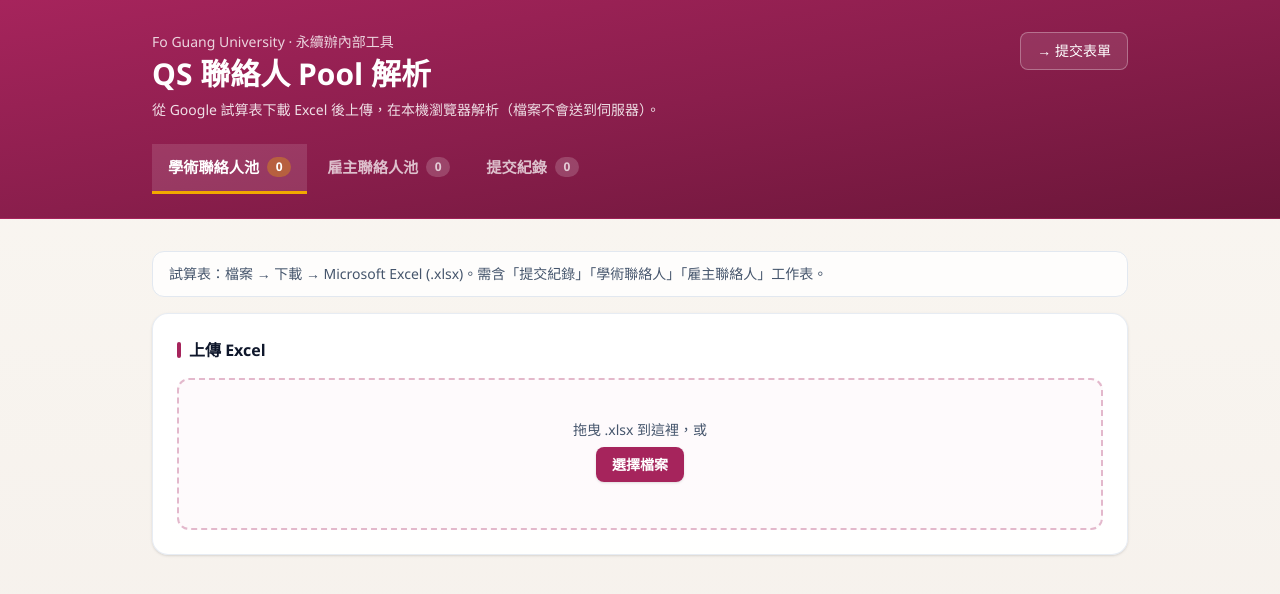
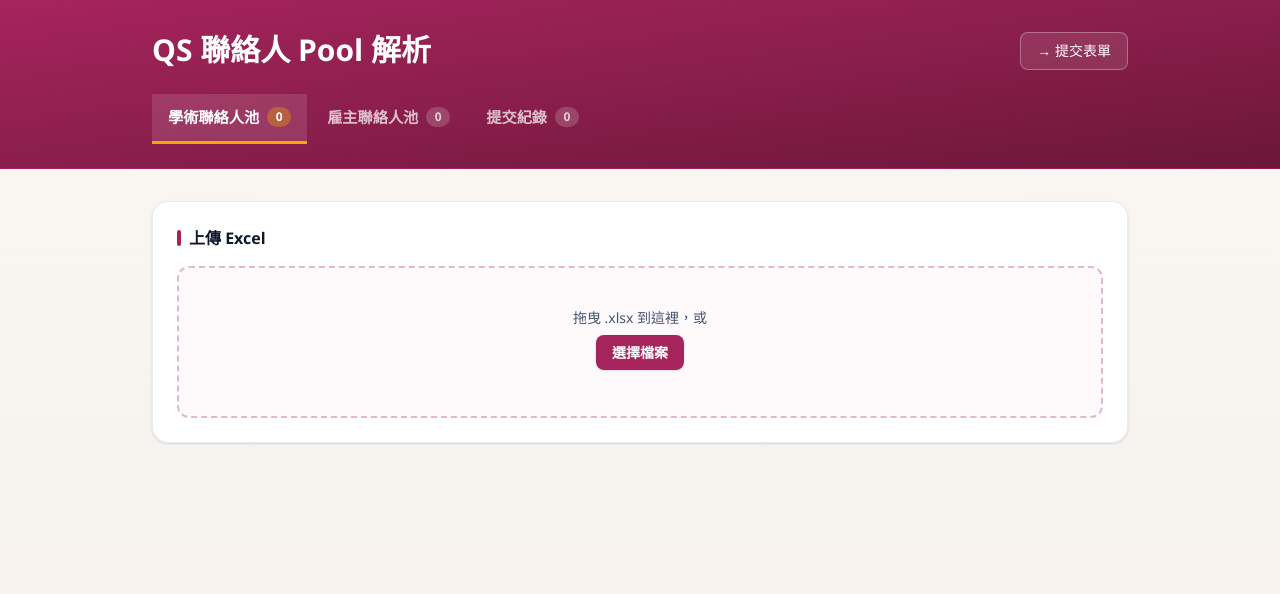
Before and after one commit to Sixshoes/qs-pool-viewer, an Astro site: page / in a window 1280 px wide. Built offline with nearby package versions, Linux system fonts and the light colour scheme; Astro itself is replaced by a stand-in of ours.

Commit message:
Remove explanatory header and upload helper copy.
Co-authored-by: Cursor <cursoragent@cursor.com>

```diff
--- a/src/pages/index.astro
+++ b/src/pages/index.astro
@@ -9,11 +9,7 @@ const submitSite = 'https://sixshoes.github.io/qs-contact-submission/';
     <div class="mx-auto max-w-5xl px-4 pt-8 sm:px-6">
       <div class="flex flex-wrap items-start justify-between gap-4">
         <div>
-          <p class="text-sm text-white/80">Fo Guang University · 永續辦內部工具</p>
-          <h1 class="mt-1 text-2xl font-bold sm:text-3xl">QS 聯絡人 Pool 解析</h1>
-          <p class="mt-2 max-w-2xl text-sm text-white/85">
-            從 Google 試算表下載 Excel 後上傳，在本機瀏覽器解析（檔案不會送到伺服器）。
-          </p>
+          <h1 class="text-2xl font-bold sm:text-3xl">QS 聯絡人 Pool 解析</h1>
         </div>
         <div class="flex flex-wrap items-center gap-2">
           <button type="button" id="btn-reupload" class="hidden rounded-lg border border-white/30 bg-white/10 px-4 py-2 text-sm font-medium text-white hover:bg-white/20">
@@ -45,9 +41,6 @@ const submitSite = 'https://sixshoes.github.io/qs-contact-submission/';
 
   <main class="mx-auto max-w-5xl space-y-6 px-4 py-8 sm:px-6">
     <section id="upload-section" class="space-y-4">
-      <p class="info-banner">
-        試算表：檔案 → 下載 → Microsoft Excel (.xlsx)。需含「提交紀錄」「學術聯絡人」「雇主聯絡人」工作表。
-      </p>
       <div class="card-panel">
         <h2 class="panel-title"><span class="panel-title-mark"></span>上傳 Excel</h2>
         <div id="upload-zone" class="upload-zone mt-4">
```
